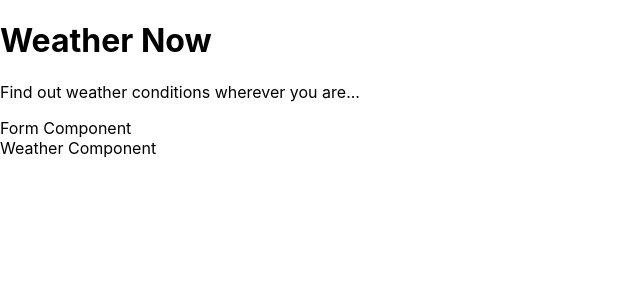
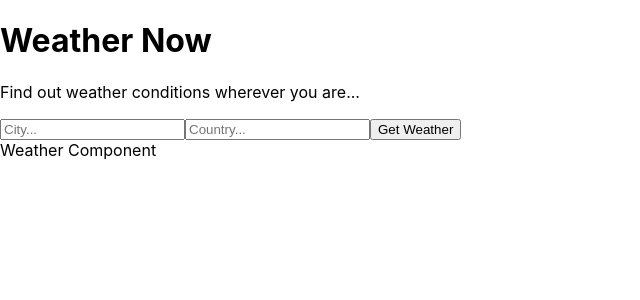
Before and after one commit to yadlra/weather-app-react, a React (Create React App) app: page / in a window 1280 px wide. Shown: the top 300 px of the page, without its empty margins (0-640 px from the left). Built offline with nearby package versions, Linux system fonts and the light colour scheme; the HTML template or start-up script is replaced by a standard one.

Commit message:
Set API call and fetch url data"
"

```diff
--- a/src/App.js
+++ b/src/App.js
@@ -6,7 +6,11 @@
 const API_KEY ="f011724912ca210c9f553a2894282145";
 
 class App extends React.Component {
+  getWeather = async () => {
+    const api_call = await fetch(`http://api.openweathermap.org/data/2.5/weather?q=Southampton,uk&APPID=${API_KEY}&units=metric`);
+    const data = await api_call.json();
 
+  }
   render() {
     return (
       <div>
--- a/src/components/Form.js
+++ b/src/components/Form.js
@@ -3,7 +3,11 @@
 class Form extends React.Component {
   render() {
     return (
-    <div>Form Component</div>
+    <form>
+    <input type="text" name="city" placeholder="City..."/>
+    <input type="text" name="country" placeholder="Country..."/>
+    <button>Get Weather</button>
+    </form>
     );
   }
 };
```
